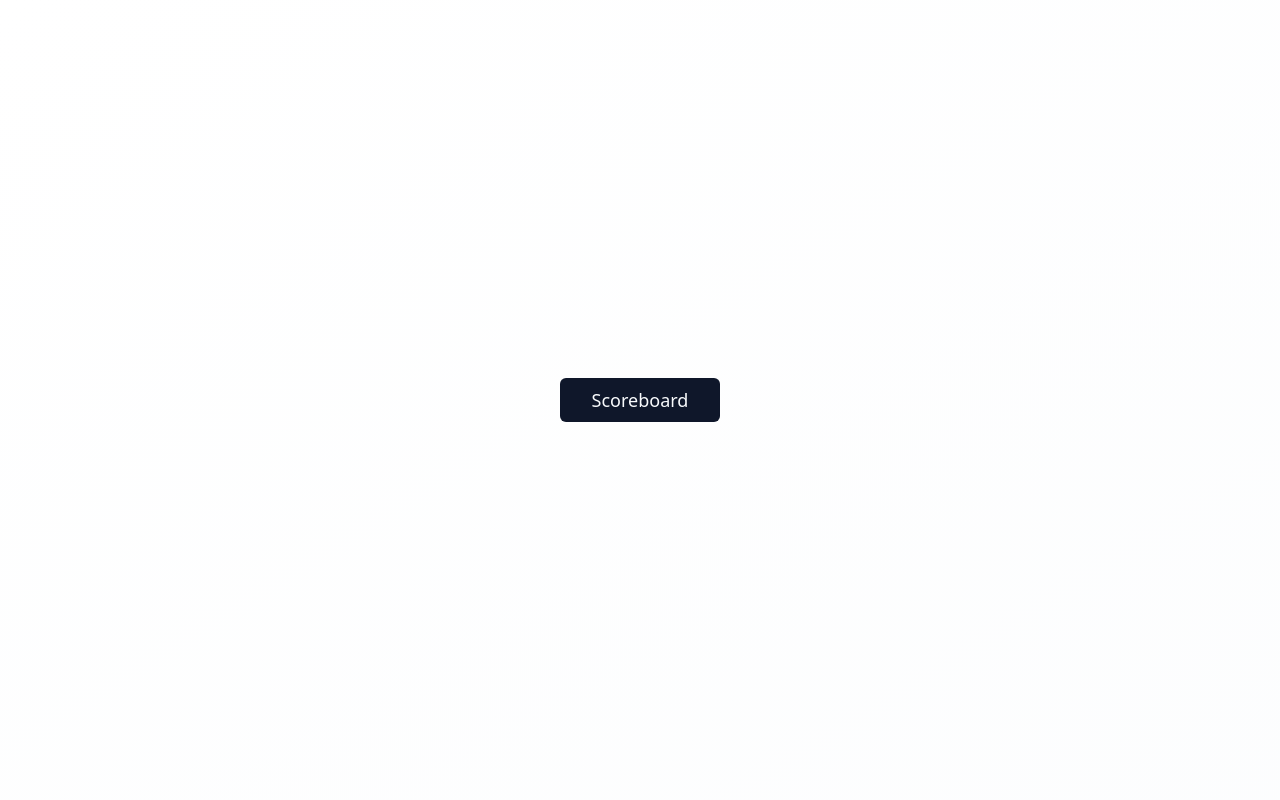
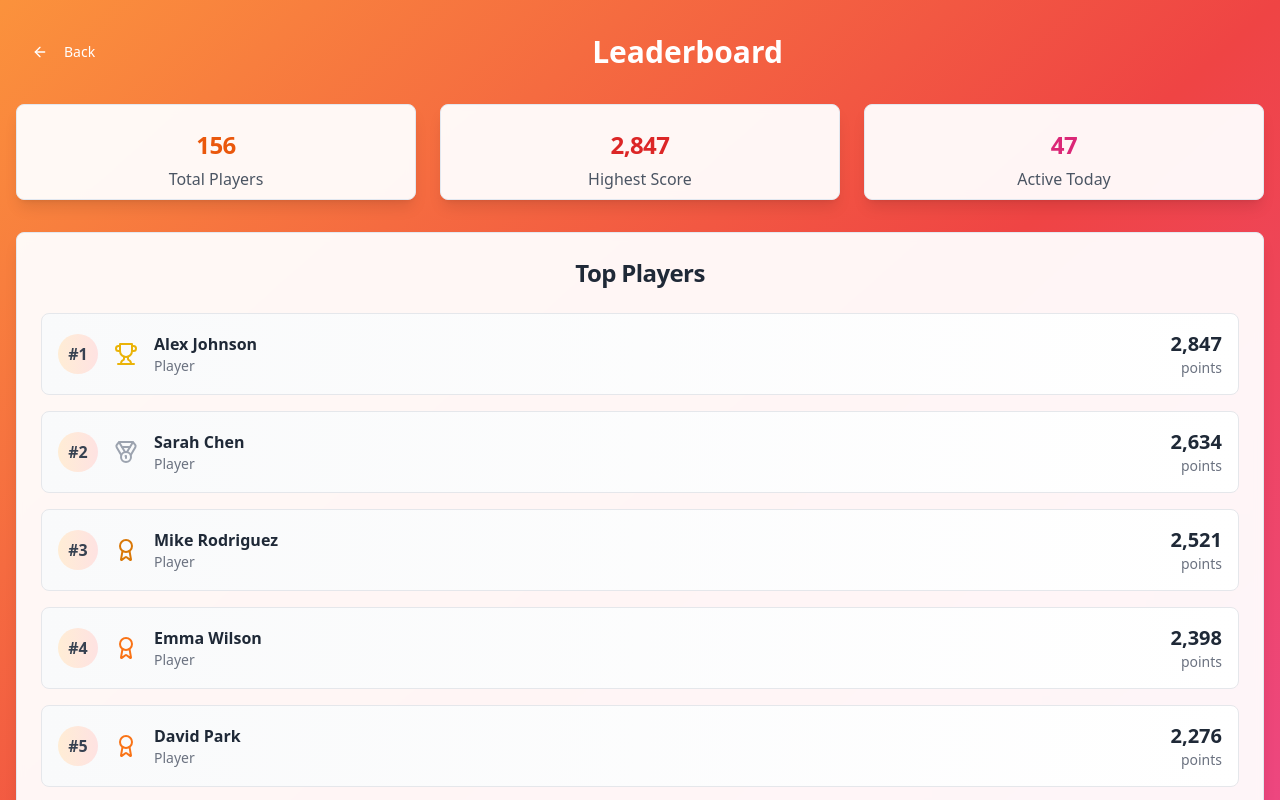
Before and after one commit to bradyshelf/solofoodies-test-scoreboard-1, a React (Vite) app: page /leaderboard in a window 1280 px wide. Shown: the top 800 px of the page. Built offline with nearby package versions, Linux system fonts and the light colour scheme.

Commit message:
Add scoreboard navigation
Navigate to a leaderboard page on scoreboard button click. Use placeholder content and follow the design of the provided screenshot for color and design elements.

```diff
--- a/src/App.tsx
+++ b/src/App.tsx
@@ -4,6 +4,7 @@ import { Toaster as Sonner } from "@/components/ui/sonner";
 import { TooltipProvider } from "@/components/ui/tooltip";
 import { BrowserRouter, Routes, Route } from "react-router-dom";
 import Index from "./pages/Index";
+import LeaderboardPage from "./pages/LeaderboardPage";
 
 const App = () => (
   <TooltipProvider>
@@ -12,6 +13,7 @@ const App = () => (
     <BrowserRouter>
       <Routes>
         <Route path="/" element={<Index />} />
+        <Route path="/leaderboard" element={<LeaderboardPage />} />
         <Route path="*" element={<Index />} />
       </Routes>
     </BrowserRouter>
--- a/src/pages/Index.tsx
+++ b/src/pages/Index.tsx
@@ -1,10 +1,17 @@
 
 import { Button } from '@/components/ui/button';
+import { useNavigate } from 'react-router-dom';
 
 const Index = () => {
+  const navigate = useNavigate();
+
   return (
-    <div className="min-h-screen bg-gradient-to-br from-background to-secondary/20 flex items-center justify-center">
-      <Button size="lg" className="text-lg px-8 py-4">
+    <div className="min-h-screen bg-gradient-to-br from-orange-400 via-red-500 to-pink-500 flex items-center justify-center">
+      <Button
+        size="lg"
+        className="text-lg px-8 py-4 bg-white text-red-600 hover:bg-gray-100 shadow-lg"
+        onClick={() => navigate('/leaderboard')}
+      >
         Scoreboard
       </Button>
     </div>
--- /dev/null
+++ b/src/pages/LeaderboardPage.tsx
@@ -0,0 +1,104 @@
+import { Button } from '@/components/ui/button';
+import { Card, CardContent, CardHeader, CardTitle } from '@/components/ui/card';
+import { ArrowLeft, Trophy, Medal, Award } from 'lucide-react';
+import { useNavigate } from 'react-router-dom';
+
+const LeaderboardPage = () => {
+  const navigate = useNavigate();
+
+  const leaderboardData = [
+    { rank: 1, name: "Alex Johnson", score: 2847, icon: Trophy, iconColor: "text-yellow-500" },
+    { rank: 2, name: "Sarah Chen", score: 2634, icon: Medal, iconColor: "text-gray-400" },
+    { rank: 3, name: "Mike Rodriguez", score: 2521, icon: Award, iconColor: "text-amber-600" },
+    { rank: 4, name: "Emma Wilson", score: 2398, icon: Award, iconColor: "text-orange-500" },
+    { rank: 5, name: "David Park", score: 2276, icon: Award, iconColor: "text-orange-500" },
+    { rank: 6, name: "Lisa Thompson", score: 2154, icon: Award, iconColor: "text-orange-500" },
+    { rank: 7, name: "James Brown", score: 2087, icon: Award, iconColor: "text-orange-500" },
+    { rank: 8, name: "Maria Garcia", score: 1998, icon: Award, iconColor: "text-orange-500" },
+  ];
+
+  return (
+    <div className="min-h-screen bg-gradient-to-br from-orange-400 via-red-500 to-pink-500">
+      <div className="container mx-auto px-4 py-8">
+        {/* Header */}
+        <div className="flex items-center justify-between mb-8">
+          <Button
+            variant="ghost"
+            onClick={() => navigate('/')}
+            className="text-white hover:bg-white/20"
+          >
+            <ArrowLeft className="w-4 h-4 mr-2" />
+            Back
+          </Button>
+          <h1 className="text-3xl font-bold text-white">Leaderboard</h1>
+          <div></div>
+        </div>
+
+        {/* Stats Cards */}
+        <div className="grid grid-cols-1 md:grid-cols-3 gap-6 mb-8">
+          <Card className="bg-white/95 backdrop-blur-sm shadow-lg">
+            <CardHeader className="text-center pb-2">
+              <CardTitle className="text-2xl font-bold text-orange-600">156</CardTitle>
+              <p className="text-gray-600">Total Players</p>
+            </CardHeader>
+          </Card>
+
+          <Card className="bg-white/95 backdrop-blur-sm shadow-lg">
+            <CardHeader className="text-center pb-2">
+              <CardTitle className="text-2xl font-bold text-red-600">2,847</CardTitle>
+              <p className="text-gray-600">Highest Score</p>
+            </CardHeader>
+          </Card>
+
+          <Card className="bg-white/95 backdrop-blur-sm shadow-lg">
+            <CardHeader className="text-center pb-2">
+              <CardTitle className="text-2xl font-bold text-pink-600">47</CardTitle>
+              <p className="text-gray-600">Active Today</p>
+            </CardHeader>
+          </Card>
+        </div>
+
+        {/* Leaderboard */}
+        <Card className="bg-white/95 backdrop-blur-sm shadow-lg">
+          <CardHeader>
+            <CardTitle className="text-center text-2xl font-bold text-gray-800">
+              Top Players
+            </CardTitle>
+          </CardHeader>
+          <CardContent>
+            <div className="space-y-4">
+              {leaderboardData.map((player) => {
+                const IconComponent = player.icon;
+                return (
+                  <div
+                    key={player.rank}
+                    className="flex items-center justify-between p-4 rounded-lg bg-gradient-to-r from-gray-50 to-white border border-gray-200 hover:shadow-md transition-shadow"
+                  >
+                    <div className="flex items-center space-x-4">
+                      <div className="flex items-center justify-center w-10 h-10 rounded-full bg-gradient-to-r from-orange-100 to-red-100">
+                        <span className="font-bold text-gray-700">#{player.rank}</span>
+                      </div>
+                      <IconComponent className={`w-6 h-6 ${player.iconColor}`} />
+                      <div>
+                        <h3 className="font-semibold text-gray-800">{player.name}</h3>
+                        <p className="text-sm text-gray-500">Player</p>
+                      </div>
+                    </div>
+                    <div className="text-right">
+                      <div className="font-bold text-xl text-gray-800">
+                        {player.score.toLocaleString()}
+                      </div>
+                      <div className="text-sm text-gray-500">points</div>
+                    </div>
+                  </div>
+                );
+              })}
+            </div>
+          </CardContent>
+        </Card>
+      </div>
+    </div>
+  );
+};
+
+export default LeaderboardPage;
```
